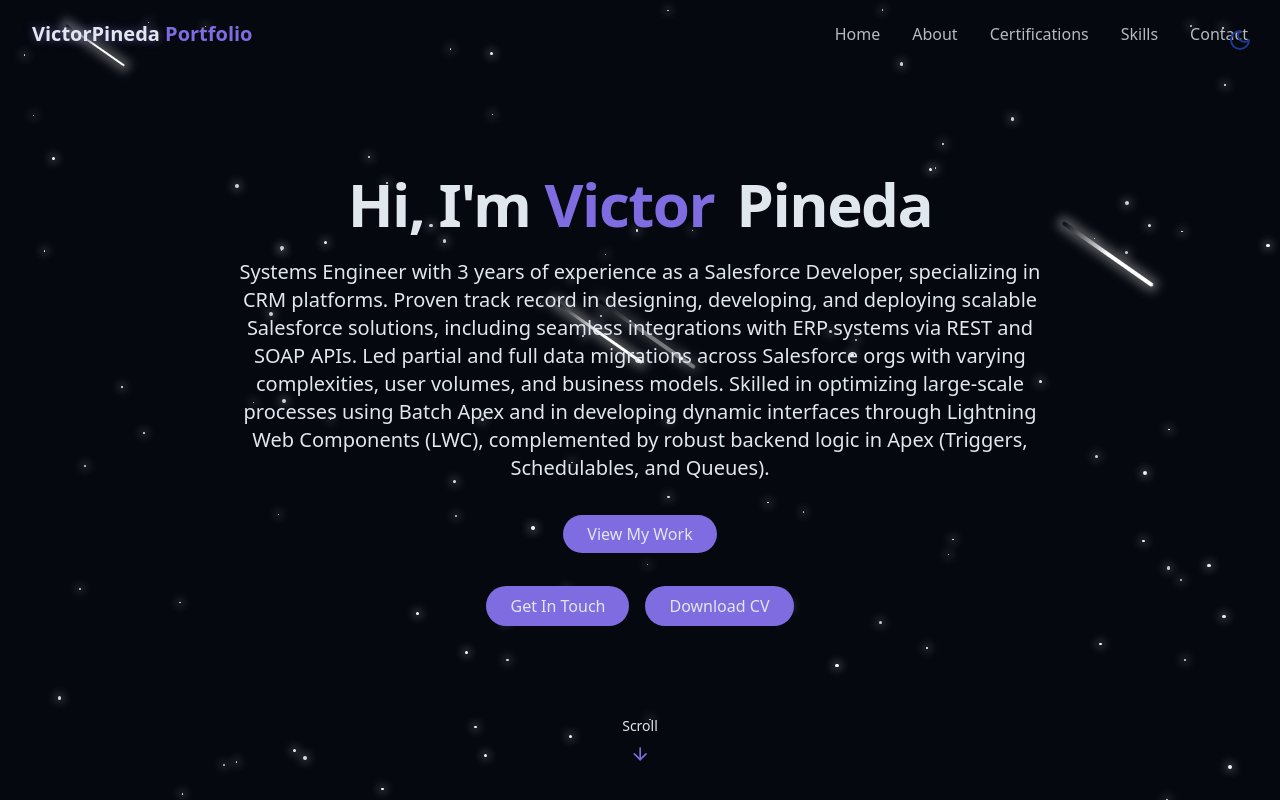
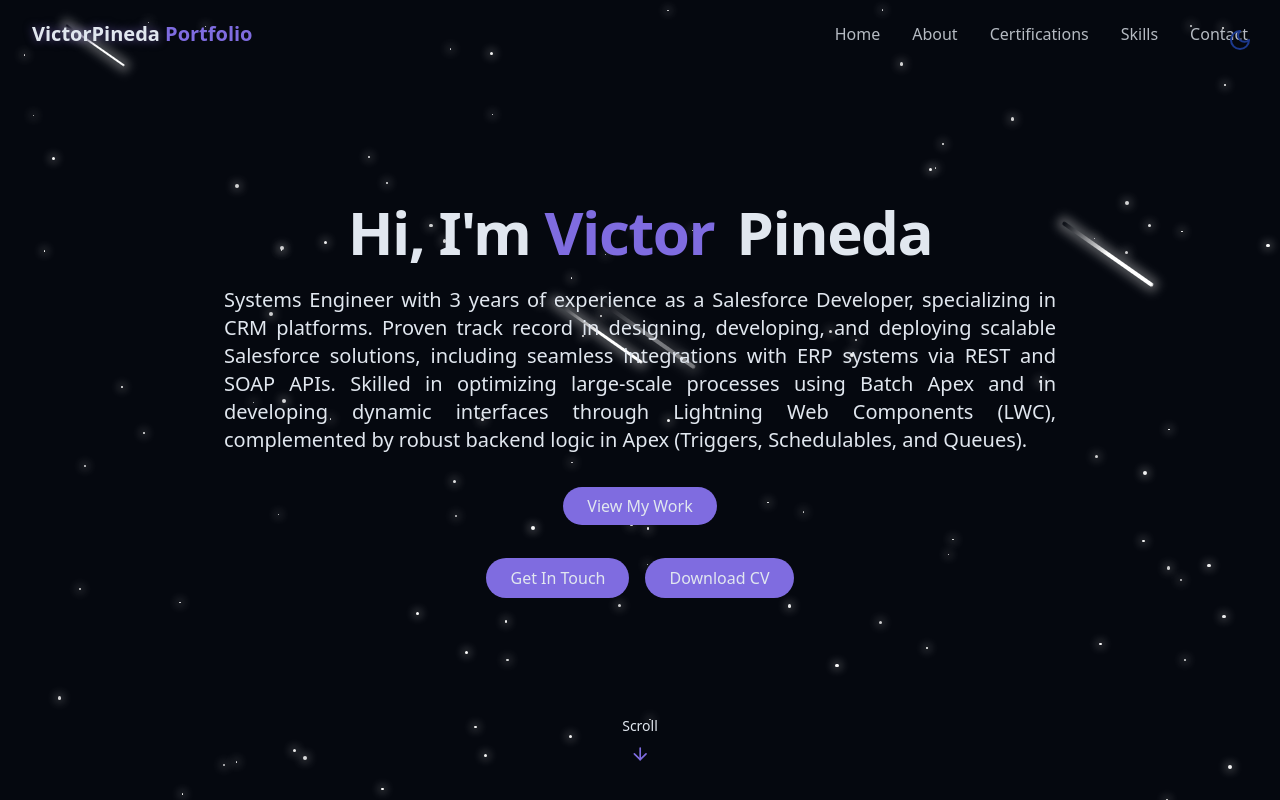
Before and after one commit to victor19p/VictorPinedaPortafolio2025, a React (Vite) app: page / in a window 1280 px wide. Shown: the top 800 px of the page. Built offline with nearby package versions, Linux system fonts and the light colour scheme.

Commit message:
Update July v2 2025

```diff
--- a/src/components/HeroSection.jsx
+++ b/src/components/HeroSection.jsx
@@ -4,7 +4,7 @@
     return (
         <section
             id="hero"
-            className="relative min-h-screen flex flex-col items-center justify-center px-4"
+            className="relative min-h-screen flex flex-col items-center justify-center px-2"
         >
             <div className="container max-w-4xl mx-auto text-center z-10">
                 <div className="space-y-6">
@@ -20,12 +20,11 @@
                         </span>
                     </h1>
 
-                    <p className="text-lg md:text-xl text-muted-foreground max-2-2xl mx-auto opacity-0 animate-fade-in-delay-3">
+                    <p className="text-lg md:text-xl text-muted-foreground max-2-2xl mx-auto opacity-0 animate-fade-in-delay-3 text-justify">
 
                     Systems Engineer with 3 years of experience as a Salesforce Developer, specializing in CRM platforms.
                     Proven track record in designing, developing, and deploying scalable Salesforce solutions,
-                    including seamless integrations with ERP systems via REST and SOAP APIs. Led partial and
-                    full data migrations across Salesforce orgs with varying complexities, user volumes, and business models.
+                    including seamless integrations with ERP systems via REST and SOAP APIs.
                     Skilled in optimizing large-scale processes using Batch Apex and in developing dynamic interfaces through
                     Lightning Web Components (LWC), complemented by robust backend logic in Apex (Triggers, Schedulables, and Queues).
                     </p>
```
